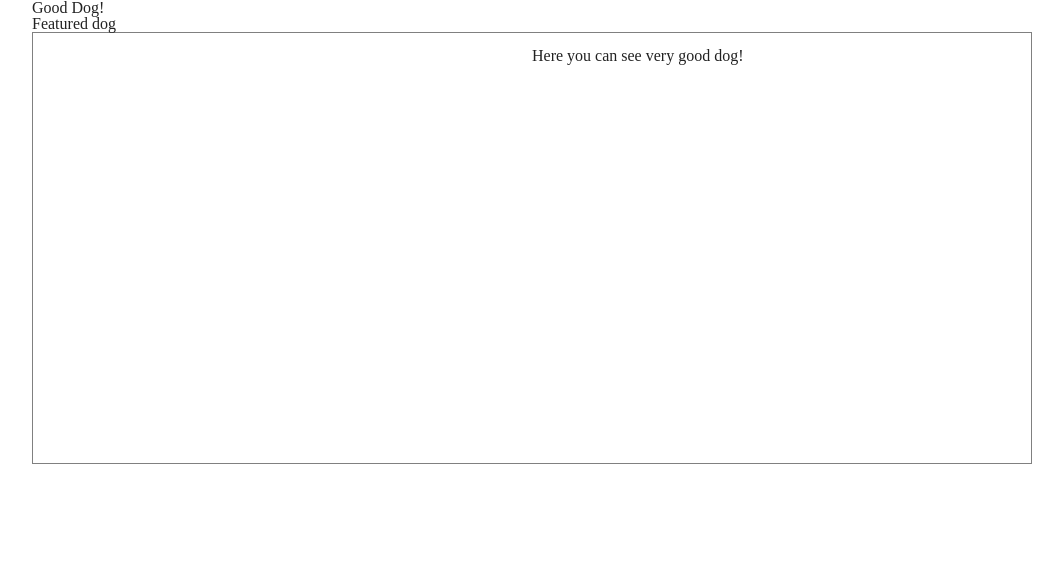
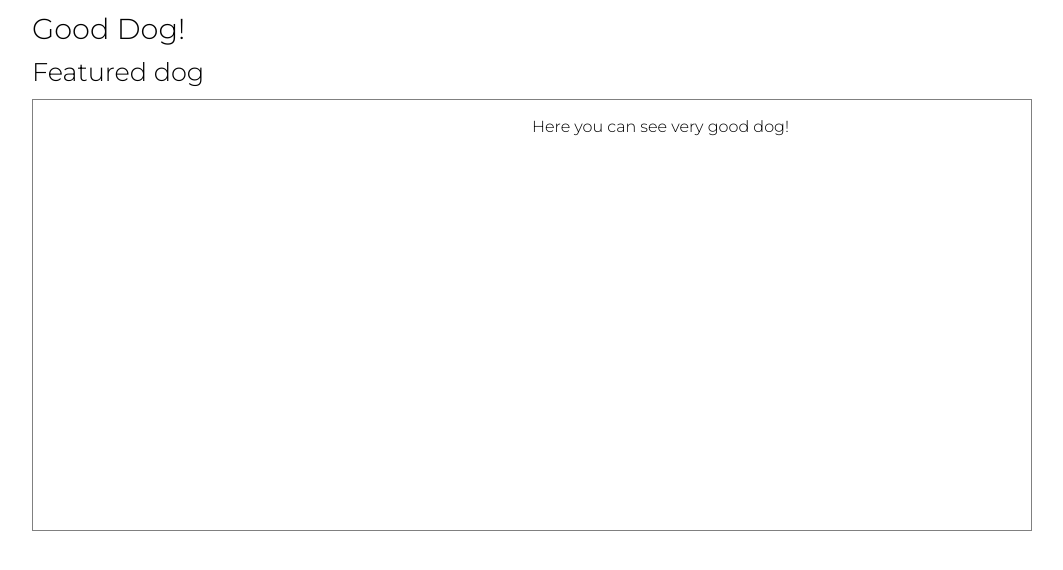
Before and after one commit to andrzejszl/mini-projekty, a plain HTML site: page galeria-zdjec-z-uzyciem-API/index.html in a window 1280 px wide. Shown: the whole page, without its empty margins (108-1171 px from the left). Drawn offline with Linux system fonts and the light colour scheme; no server answers.

Commit message:
add google fonts

```diff
--- a/galeria-zdjec-z-uzyciem-API/index.html
+++ b/galeria-zdjec-z-uzyciem-API/index.html
@@ -6,6 +6,7 @@
     <meta http-equiv="X-UA-Compatible" content="IE=edge">
     <meta name="viewport" content="width=device-width, initial-scale=1.0">
     <title>Galeria zdjęć z wykorzystaniem API</title>
+    <link href="https://fonts.googleapis.com/css2?family=Montserrat:wght@300;500&display=swap" rel="stylesheet">
     <link rel="stylesheet" href="./css/style.css">
 </head>
 
--- /dev/null
+++ b/galeria-zdjec-z-uzyciem-API/sass/_typography.scss
@@ -0,0 +1,24 @@
+@import 'variables';
+
+html,
+body {
+    font-size: $base-font-size;
+    font-family: 'Montserrat', sans-serif;
+    color: $text-color;
+    font-weight: 300;
+}
+
+h1 {
+    font-size: 1.8rem;
+    margin: $main-spacing 0;
+}
+
+h2 {
+    font-size: 1.6rem;
+    margin: $main-spacing 0;
+}
+
+p {
+    margin-bottom: $main-spacing;
+    line-height: 1.5;
+}
--- a/galeria-zdjec-z-uzyciem-API/sass/style.scss
+++ b/galeria-zdjec-z-uzyciem-API/sass/style.scss
@@ -1,3 +1,4 @@
 @import 'reset';
+@import 'typography';
 @import 'base';
 @import 'featured-dog';
```
Also changed, not shown: galeria-zdjec-z-uzyciem-API/css/style.css, 1 other file.
